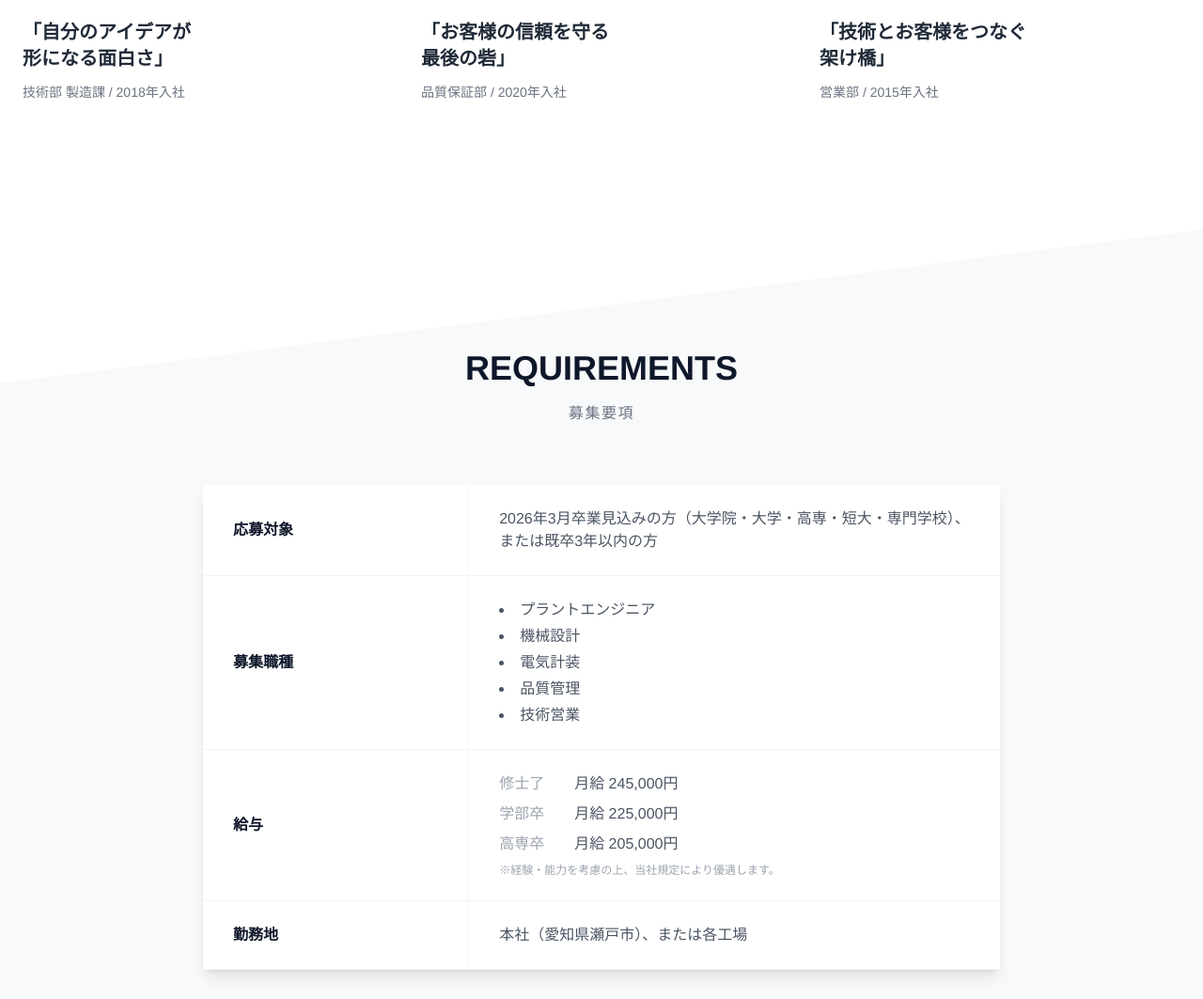
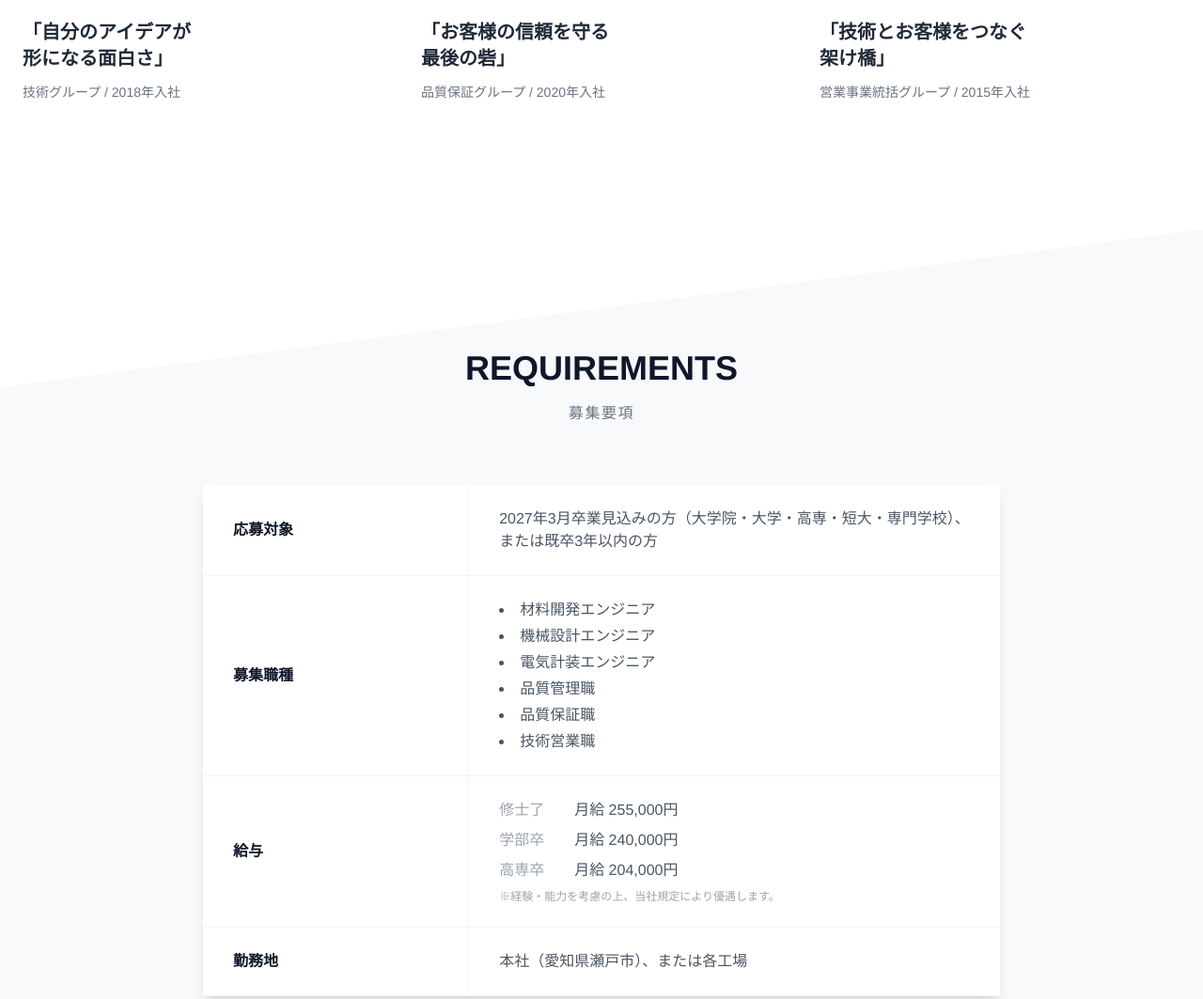
Before and after one commit to meiwa5011-coder/phononeiwa-website, a plain HTML site: page recruit.html in a window 1280 px wide. Shown: the part 4172-5235 px from the top of the page at 94% size. Drawn offline with nearby package versions, Linux system fonts and the light colour scheme.

Commit message:
Add files via upload

```diff
--- a/recruit.html
+++ b/recruit.html
@@ -470,7 +470,7 @@
                     <div class="grid grid-cols-2 md:grid-cols-4 gap-8 text-center divide-x divide-gray-100">
                         <div>
                             <p class="text-sm text-gray-500 mb-2">年間休日</p>
-                            <p class="text-4xl font-black text-dark">125<span
+                            <p class="text-4xl font-black text-dark">115<span
                                     class="text-base font-normal text-gray-400 ml-1">days</span></p>
                         </div>
                         <div>
@@ -480,7 +480,7 @@
                         </div>
                         <div>
                             <p class="text-sm text-gray-500 mb-2">残業時間/月</p>
-                            <p class="text-4xl font-black text-dark">15<span
+                            <p class="text-4xl font-black text-dark">10<span
                                     class="text-base font-normal text-gray-400 ml-1">hours</span></p>
                         </div>
                         <div>
@@ -515,7 +515,7 @@
                         <h3 class="text-xl font-bold leading-snug mb-3 group-hover:text-primary transition-colors">
                             「自分のアイデアが<br>形になる面白さ」
                         </h3>
-                        <p class="text-sm text-gray-500 mb-2">技術部 製造課 / 2018年入社</p>
+                        <p class="text-sm text-gray-500 mb-2">技術グループ / 2018年入社</p>
                     </div>
 
                     <!-- Interview 2 -->
@@ -531,7 +531,7 @@
                         <h3 class="text-xl font-bold leading-snug mb-3 group-hover:text-primary transition-colors">
                             「お客様の信頼を守る<br>最後の砦」
                         </h3>
-                        <p class="text-sm text-gray-500 mb-2">品質保証部 / 2020年入社</p>
+                        <p class="text-sm text-gray-500 mb-2">品質保証グループ / 2020年入社</p>
                     </div>
 
                     <!-- Interview 3 -->
@@ -547,7 +547,7 @@
                         <h3 class="text-xl font-bold leading-snug mb-3 group-hover:text-primary transition-colors">
                             「技術とお客様をつなぐ<br>架け橋」
                         </h3>
-                        <p class="text-sm text-gray-500 mb-2">営業部 / 2015年入社</p>
+                        <p class="text-sm text-gray-500 mb-2">営業事業統括グループ / 2015年入社</p>
                     </div>
                 </div>
             </div>
@@ -567,17 +567,18 @@
                             <tr class="border-b border-gray-100 hover:bg-gray-50 transition-colors">
                                 <th class="py-6 px-8 bg-white font-bold text-dark w-1/3 border-r border-gray-100">応募対象
                                 </th>
-                                <td class="py-6 px-8 text-gray-600">2026年3月卒業見込みの方（大学院・大学・高専・短大・専門学校）、または既卒3年以内の方</td>
+                                <td class="py-6 px-8 text-gray-600">2027年3月卒業見込みの方（大学院・大学・高専・短大・専門学校）、または既卒3年以内の方</td>
                             </tr>
                             <tr class="border-b border-gray-100 hover:bg-gray-50 transition-colors">
                                 <th class="py-6 px-8 bg-white font-bold text-dark border-r border-gray-100">募集職種</th>
                                 <td class="py-6 px-8 text-gray-600">
                                     <ul class="list-disc list-inside space-y-1">
-                                        <li>プラントエンジニア</li>
-                                        <li>機械設計</li>
-                                        <li>電気計装</li>
-                                        <li>品質管理</li>
-                                        <li>技術営業</li>
+                                        <li>材料開発エンジニア</li>
+                                        <li>機械設計エンジニア</li>
+                                        <li>電気計装エンジニア</li>
+                                        <li>品質管理職</li>
+                                        <li>品質保証職</li>
+                                        <li>技術営業職</li>
                                     </ul>
                                 </td>
                             </tr>
@@ -585,9 +586,9 @@
                                 <th class="py-6 px-8 bg-white font-bold text-dark border-r border-gray-100">給与</th>
                                 <td class="py-6 px-8 text-gray-600">
                                     <div class="space-y-2">
-                                        <p><span class="inline-block w-20 text-gray-400">修士了</span>月給 245,000円</p>
-                                        <p><span class="inline-block w-20 text-gray-400">学部卒</span>月給 225,000円</p>
-                                        <p><span class="inline-block w-20 text-gray-400">高専卒</span>月給 205,000円</p>
+                                        <p><span class="inline-block w-20 text-gray-400">修士了</span>月給 255,000円</p>
+                                        <p><span class="inline-block w-20 text-gray-400">学部卒</span>月給 240,000円</p>
+                                        <p><span class="inline-block w-20 text-gray-400">高専卒</span>月給 204,000円</p>
                                     </div>
                                     <p class="text-xs text-gray-400 mt-2">※経験・能力を考慮の上、当社規定により優遇します。</p>
                                 </td>
```
